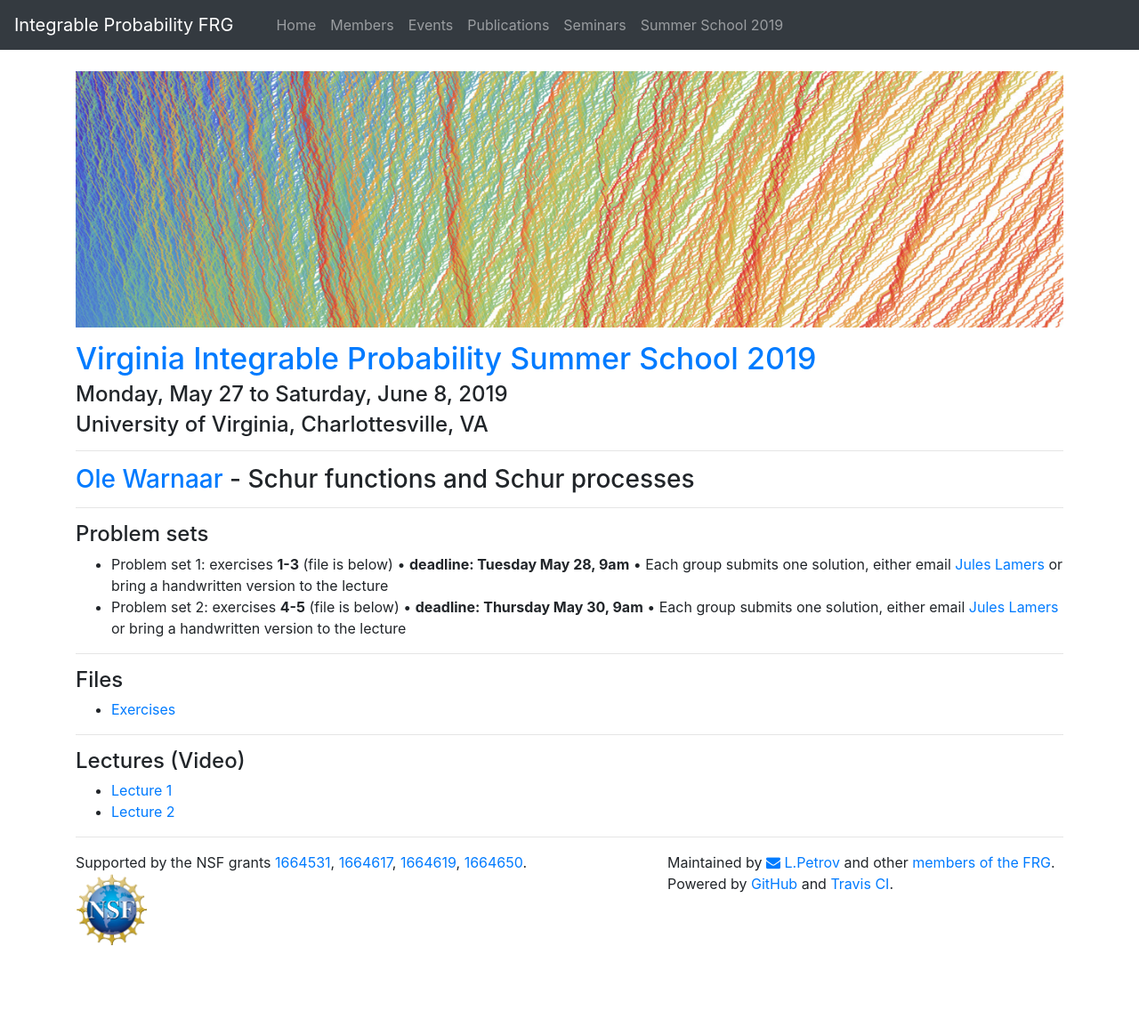
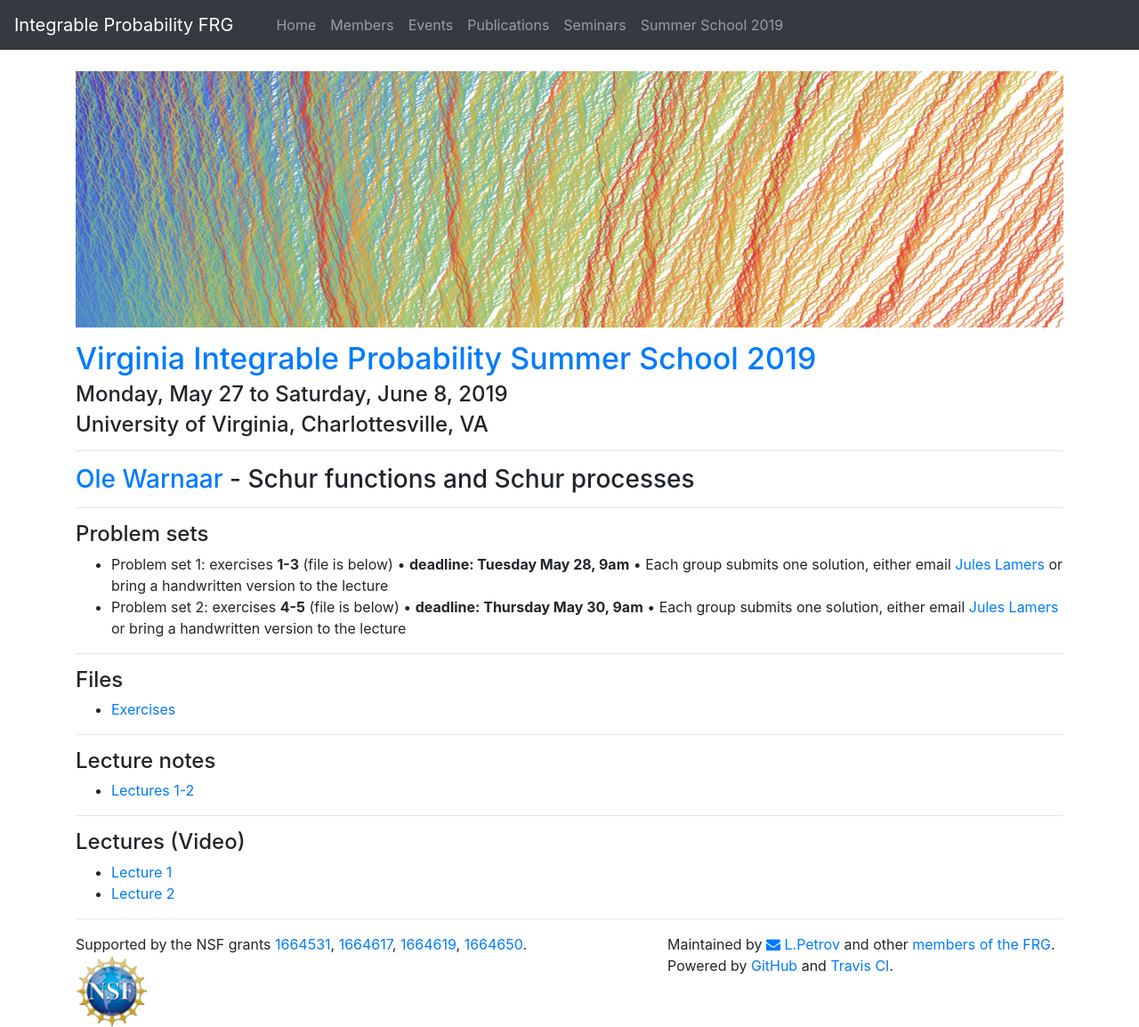
Before and after one commit to int-prob/int-prob-code, a Jekyll site: the page built from vipss2019/warnaar.md, in a window 1280 px wide. Shown: the whole page at 89% size. Built offline with Jekyll 4.4.1, drawn with Linux system fonts in a browser that asks for light colours; nearby versions of some CDN libraries; before the commit the page ends 1063 px from its top, so only the background shows below that.

Commit message:
update warnaar.md at Tue May 28 11:14:58 EDT 2019

```diff
--- a/vipss2019/warnaar.md
+++ b/vipss2019/warnaar.md
@@ -30,6 +30,11 @@ permalink: /vipss2019/warnaar/
 
 - [Exercises]({{site.url}}/vipss2019/warnaar/exercises_on_symmetric_functions.pdf)
 
+---
+
+### Lecture notes
+
+- [Lectures 1-2]({{site.url}}/vipss2019/warnaar/lec1_2.pdf)
 
 ---
 
```
